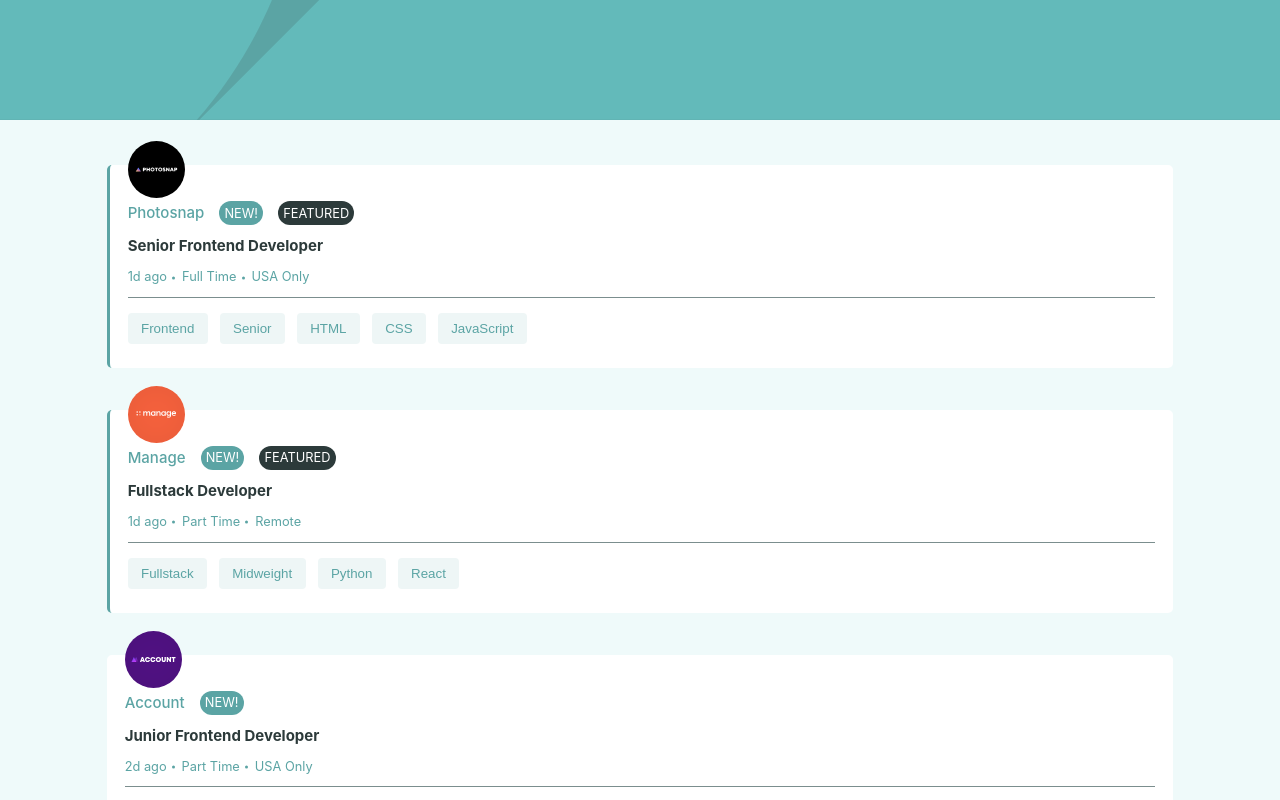
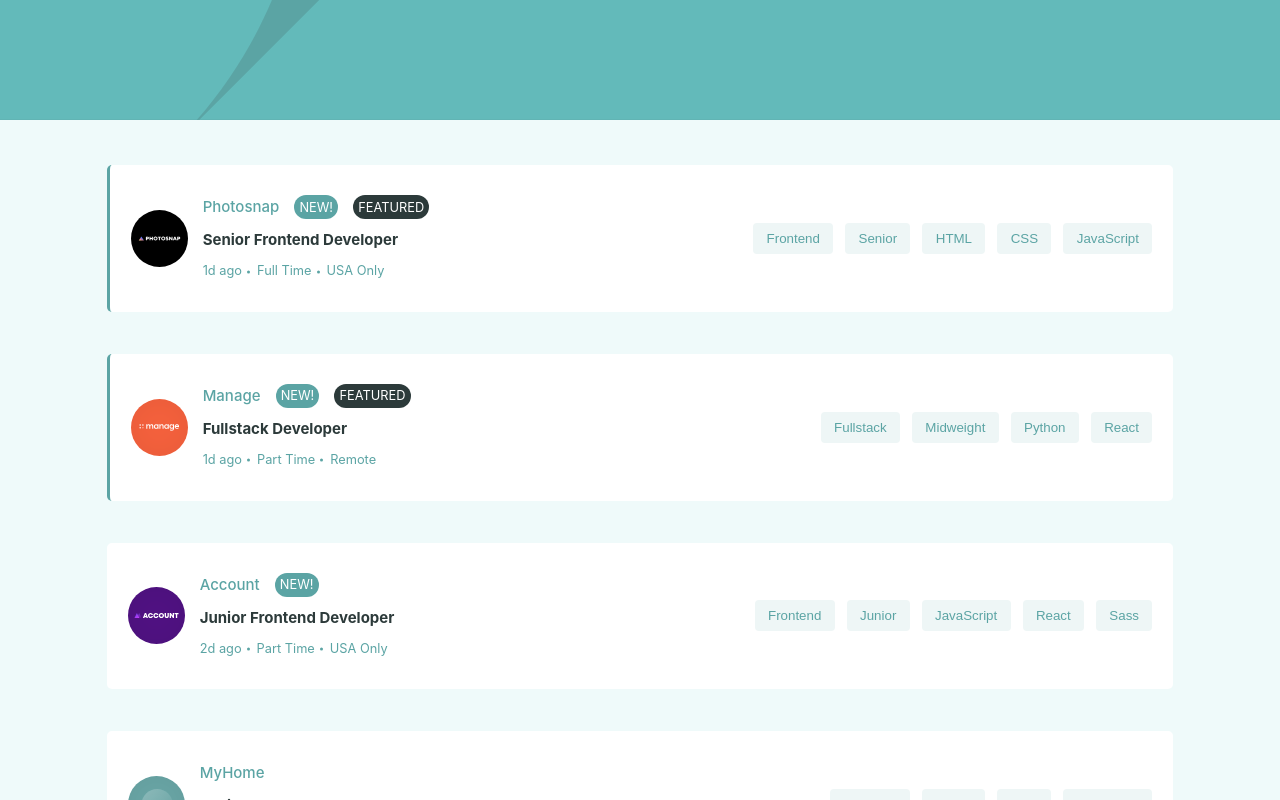
Before and after one commit to alfredthompsonOvie/static-job-listings, a Vue app: page / in a window 1280 px wide. Shown: the top 800 px of the page. Built offline with nearby package versions, Linux system fonts and the light colour scheme.

Commit message:
css desktop

```diff
--- a/src/assets/main.css
+++ b/src/assets/main.css
@@ -36,7 +36,6 @@
 }
 .job {
   padding: 2.4em 1.2em 1em;
-  background: var(--LightGrayishCyan-FilterTablets);
   background: #fff;
   border-radius: 5px;
   position: relative;
@@ -159,3 +158,27 @@
   color: var(--DarkGrayishCyan);
   font-weight: var(--fw-bold);
 }
+
+@media (min-width: 600px) {
+  .company_logo {
+    width: 3.8em;
+    position: static;
+  }
+  .job {
+    padding:  2em 1.4em;
+    background: #fff;
+    border-radius: 5px;
+    position: relative;
+
+    display: flex;
+    align-items: center;
+    gap: 1em;
+  }
+  .filterBy {
+    border-top: 0;
+    padding: 0;
+    margin: 0;
+    margin-left: auto;
+    justify-content: flex-end;
+  }
+}
```
